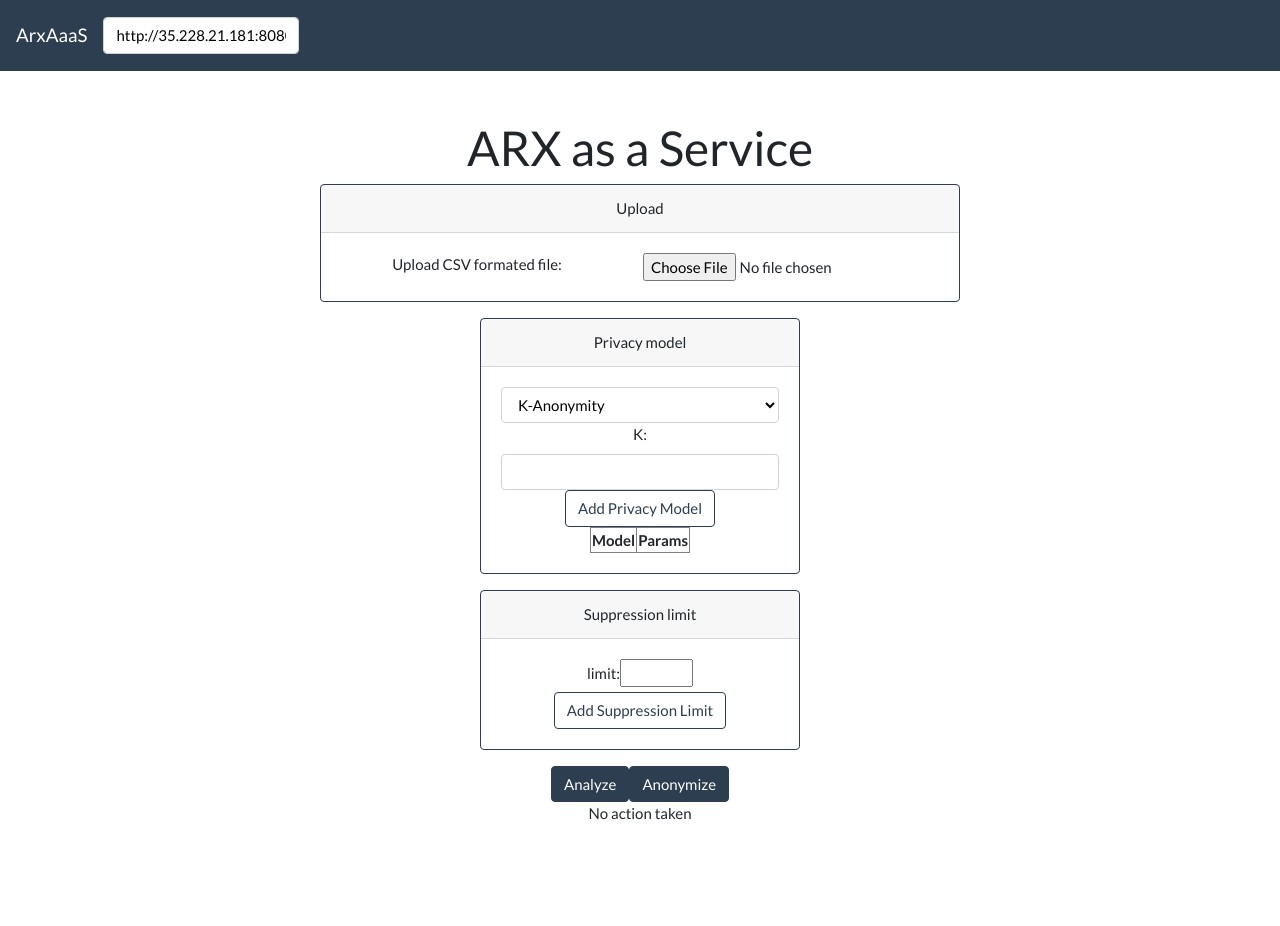
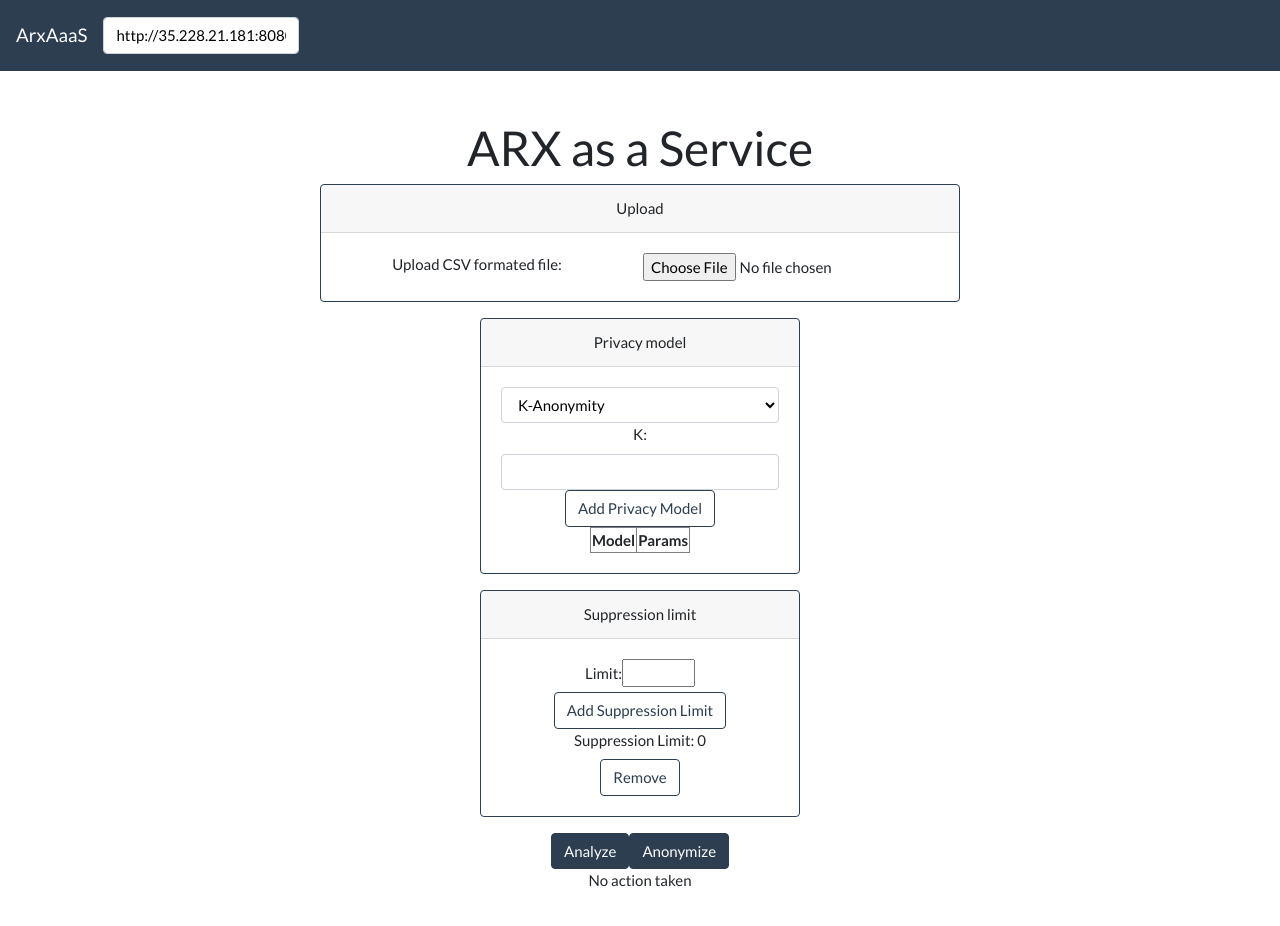
Before and after one commit to oslomet-arx-as-a-service/WebARXaaS, a React (Create React App) app: page / in a window 1280 px wide. Shown: the top 926 px of the page. Before the commit the page ends 863 px from the top, so only its background shows below. Built offline with nearby package versions, Linux system fonts and the light colour scheme.

Commit message:
ADD suppression limit as parameter

```diff
--- a/src/components/ARXaaS.js
+++ b/src/components/ARXaaS.js
@@ -4,6 +4,7 @@ import papaparse from 'papaparse';
 import Result from './Result';
 import PrivacyModelManager from './PrivacyModelManager';
 import RenderPrivacyModels from './RenderPrivacyModels'
+import RenderSuppressionLimit from "./RenderSuppressionLimit";
 
 
 const Anonymise = props => {
@@ -12,7 +13,7 @@ const Anonymise = props => {
   const [currentData, setData] = useState("");
   const [attributes, setAttributes] = useState([]);
   const [privacyModels, setPrivacyModels] = useState([]);
-  const [suppressionLimit, setSuppressionLimit] = useState(null);
+  const [suppressionLimit, setSuppressionLimit] = useState("0");
   const [arxResp, setArxResp] = useState('');
   const [action, setAction] = useState('none');
   const attributeTypeModel = 'QUASIIDENTIFYING';
@@ -62,6 +63,10 @@ const Anonymise = props => {
   const handleSuppressionLimitAdd = (limit) => {
     setSuppressionLimit(limit);
   };
+
+  const handleSuppressionLimitRemove = () => {
+    setSuppressionLimit("0")
+  }
 
   const handleHierarchyUpload = (file, field, index) => {
     papaparse.parse(file, {
@@ -164,9 +169,13 @@ const Anonymise = props => {
       <div className="card border-primary mb-3" style={{ maxWidth: '20rem' }}>
         <div className="card-header">Suppression limit</div>
         <div className="card-body">
-          <label>limit: </label>
-          <input type='number' id="limit" min="0" max="1" step="0.001" />
-          <button className="btn btn-outline-primary" onClick={() => handleSuppressionLimitAdd(document.getElementById("limit").value)}>Add Suppression Limit</button>
+
+          <RenderSuppressionLimit
+              suppressionLimit = {suppressionLimit}
+              handleSuppressionLimitAdd = {handleSuppressionLimitAdd}
+              handleSuppressionLimitRemove = {handleSuppressionLimitRemove}
+          />
+
         </div>
       </div>
 
--- /dev/null
+++ b/src/components/RenderSuppressionLimit.js
@@ -0,0 +1,20 @@
+import React from 'react'
+
+const RenderSuppressionLimit = (props) => {
+
+    const {suppressionLimit,handleSuppressionLimitAdd,handleSuppressionLimitRemove} = props;
+
+    const content = (
+        <div>
+            <label>Limit:</label>
+            <input type='number' id="limit" min="0" max="1" step="0.001"/>
+            <button className="btn btn-outline-primary" onClick={() => handleSuppressionLimitAdd(document.getElementById("limit").value)}>Add Suppression Limit</button>
+            <br />
+            <label> Suppression Limit: {suppressionLimit}</label>
+            <br />
+            <button className="btn btn-outline-primary" onClick={() => handleSuppressionLimitRemove()}>Remove</button>
+        </div>
+    );
+    return content;
+}
+export default RenderSuppressionLimit;
```
Also changed, not shown: src/components/tables/RenderSuppressionLimit.js (deleted, +0 -11 lines).
